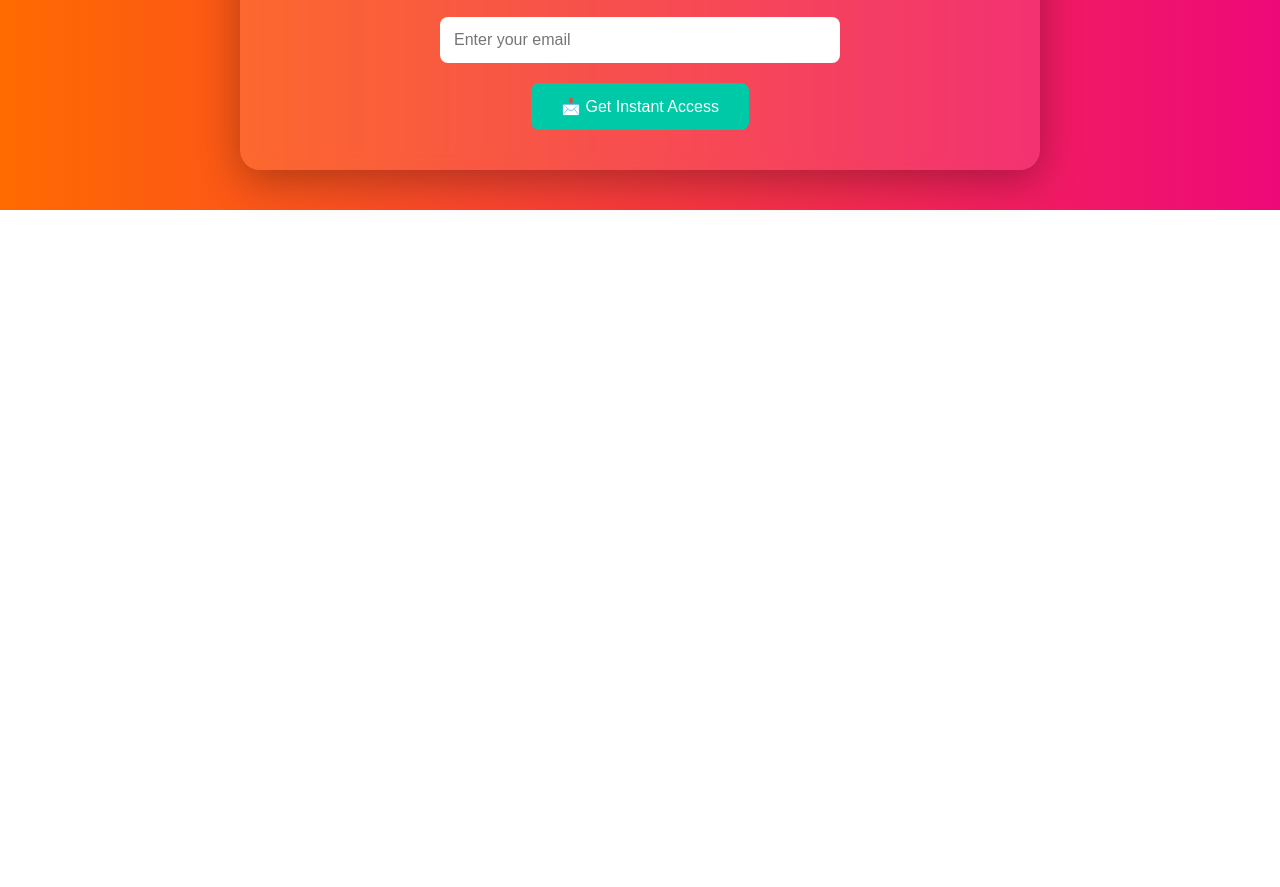
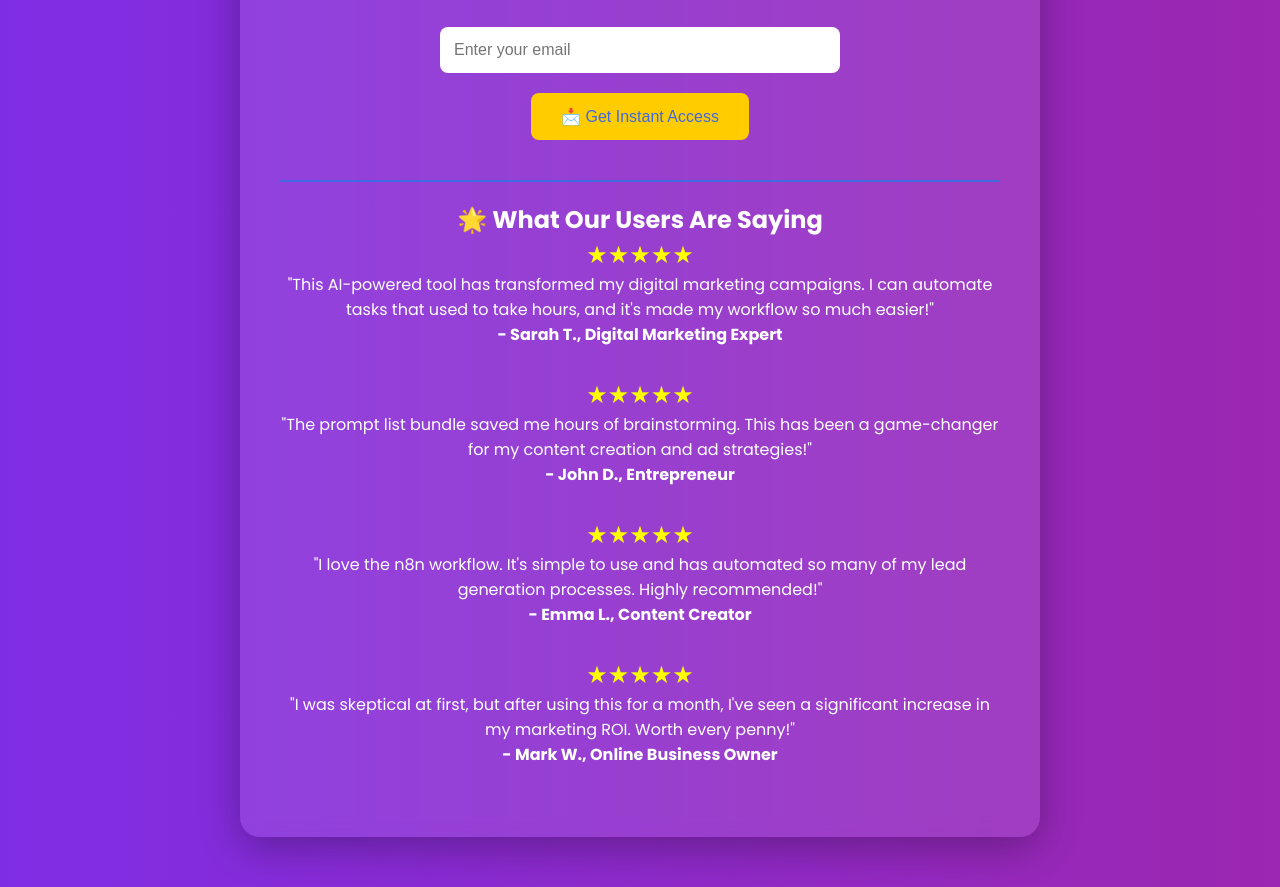
Before and after one commit to loka1282/landingpage, a plain HTML site: page index.html in a window 1280 px wide. Shown: the part 807-1694 px from the top of the page. Before the commit the page ends 1017 px from the top, so only its background shows below. Drawn offline with Linux system fonts and the light colour scheme.

Commit message:
Update index.html

```diff
--- a/index.html
+++ b/index.html
@@ -2,9 +2,9 @@
 <html lang="en">
 <head>
   <meta charset="UTF-8" />
-  <meta name="viewport" content="width=device-width, initial-scale=1.0"/>
+  <meta name="viewport" content="width=device-width, initial-scale=1.0" />
   <title>AI Tools for Digital Marketers</title>
-  <link href="https://fonts.googleapis.com/css2?family=Poppins:wght@400;700&display=swap" rel="stylesheet"/>
+  <link href="https://fonts.googleapis.com/css2?family=Poppins:wght@400;700&display=swap" rel="stylesheet" />
   <style>
     * {
       box-sizing: border-box;
@@ -13,13 +13,14 @@
     }
     body {
       font-family: 'Poppins', sans-serif;
-      background: linear-gradient(to right, #ff6a00, #ee0979);
-      color: #fff;
-      padding: 40px 20px;
+      background: linear-gradient(to right, #7f2de5, #9c27b0);
+      color: white;
+      padding: 50px 20px;
       display: flex;
       justify-content: center;
       align-items: center;
       min-height: 100vh;
+      text-align: center;
     }
     .container {
       background: rgba(255, 255, 255, 0.1);
@@ -27,17 +28,18 @@
       border-radius: 20px;
       max-width: 800px;
       width: 100%;
-      text-align: center;
       backdrop-filter: blur(8px);
       box-shadow: 0 10px 40px rgba(0, 0, 0, 0.3);
     }
     h1 {
       font-size: 2.5rem;
       margin-bottom: 20px;
+      color: yellow;
     }
     p.description {
       font-size: 1.2rem;
       margin-bottom: 30px;
+      color: royalblue;
     }
     video {
       width: 100%;
@@ -75,13 +77,33 @@
       font-size: 1rem;
       border: none;
       border-radius: 8px;
-      background-color: #00c9a7;
-      color: #fff;
+      background-color: #ffcc00;
+      color: royalblue;
       cursor: pointer;
       transition: background 0.3s ease;
     }
     button:hover {
-      background-color: #00b28f;
+      background-color: #ffb300;
+    }
+    .reviews {
+      margin-top: 40px;
+      padding-top: 20px;
+      border-top: 2px solid royalblue;
+    }
+    .review {
+      margin-bottom: 30px;
+    }
+    .review .stars {
+      color: yellow;
+      font-size: 1.5rem;
+    }
+    .review p {
+      font-size: 1rem;
+      color: white;
+    }
+    .reviewer-name {
+      font-weight: bold;
+      color: royalblue;
     }
     @media (max-width: 600px) {
       h1 { font-size: 2rem; }
@@ -107,15 +129,62 @@
       <li>🔗 Instant access, no coding required</li>
     </ul>
 
-    <form
-      action="https://script.google.com/macros/s/AKfycbyblToBoin_rF8Yokta8PidGnJKvRa6-2GRPO8eRQXIzLu2q5KvziadfcFcoQERX0qG-Q/exec"
-      method="POST"
-      onsubmit="setTimeout(() => { window.location.href='https://gumroad.com'; }, 2000);"
-    >
+    <form id="ebookForm" action="https://script.google.com/macros/s/AKfycbyblToBoin_rF8Yokta8PidGnJKvRa6-2GRPO8eRQXIzLu2q5KvziadfcFcoQERX0qG-Q/exec" method="POST" onsubmit="handleFormSubmit(event)">
       <input type="email" name="email" placeholder="Enter your email" required />
-      <br/>
+      <br />
       <button type="submit">📩 Get Instant Access</button>
     </form>
+
+    <!-- Reviews Section -->
+    <div class="reviews">
+      <h2>🌟 What Our Users Are Saying</h2>
+
+      <div class="review">
+        <div class="stars">★★★★★</div>
+        <p>"This AI-powered tool has transformed my digital marketing campaigns. I can automate tasks that used to take hours, and it's made my workflow so much easier!"</p>
+        <p class="reviewer-name">- Sarah T., Digital Marketing Expert</p>
+      </div>
+
+      <div class="review">
+        <div class="stars">★★★★★</div>
+        <p>"The prompt list bundle saved me hours of brainstorming. This has been a game-changer for my content creation and ad strategies!"</p>
+        <p class="reviewer-name">- John D., Entrepreneur</p>
+      </div>
+
+      <div class="review">
+        <div class="stars">★★★★★</div>
+        <p>"I love the n8n workflow. It's simple to use and has automated so many of my lead generation processes. Highly recommended!"</p>
+        <p class="reviewer-name">- Emma L., Content Creator</p>
+      </div>
+
+      <div class="review">
+        <div class="stars">★★★★★</div>
+        <p>"I was skeptical at first, but after using this for a month, I've seen a significant increase in my marketing ROI. Worth every penny!"</p>
+        <p class="reviewer-name">- Mark W., Online Business Owner</p>
+      </div>
+    </div>
   </div>
+
+  <script>
+    function handleFormSubmit(event) {
+      event.preventDefault(); // Prevent default form submission
+      const form = document.getElementById('ebookForm');
+
+      // Submit the form data to Google Apps Script
+      fetch(form.action, {
+        method: 'POST',
+        body: new FormData(form),
+      }).then(response => {
+        if (response.ok) {
+          // Redirect to Gumroad after successful form submission
+          window.location.href = "https://gumroad.com";
+        } else {
+          alert("Something went wrong. Please try again.");
+        }
+      }).catch(error => {
+        alert("Network error. Please try again.");
+      });
+    }
+  </script>
 </body>
 </html>
```
